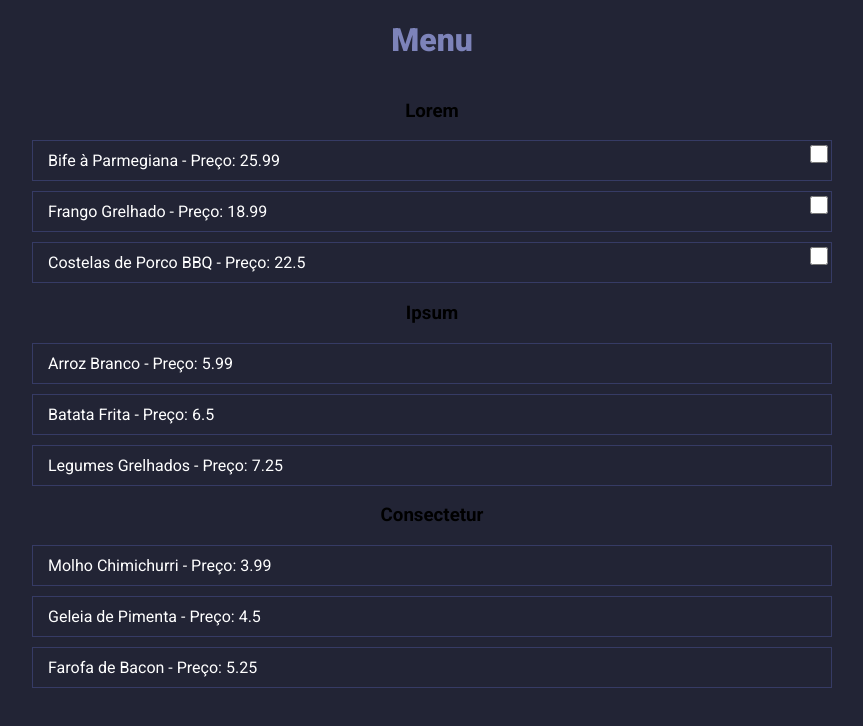
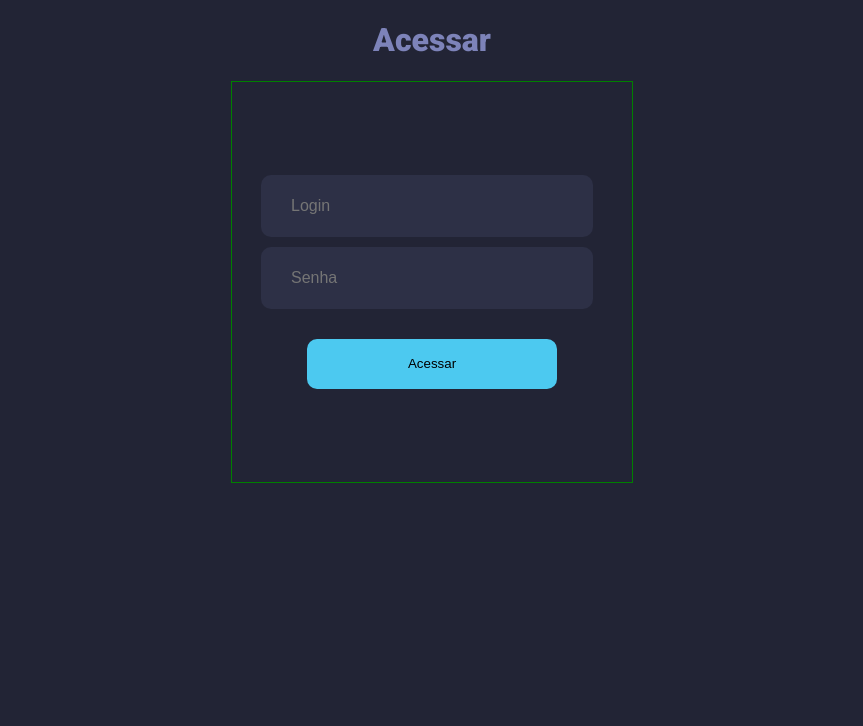
Before and after one commit to marcos-vieira-7/lista-de-tarefas, a React (Vite) app: page / in a window 1280 px wide. Shown: the top 726 px of the page, without its empty margins (208-1071 px from the left). Built offline with nearby package versions, Linux system fonts and the light colour scheme.

Commit message:
tela de login

```diff
--- a/src/App.jsx
+++ b/src/App.jsx
@@ -3,11 +3,13 @@ import ReactDOM from 'react-dom/client'
 import TodoList from './TodoList'
 import ListaCompras from './ListaCompras';
 import Menu from './Menu';
+import Login from './Login';
 
 ReactDOM.createRoot(document.getElementById('root')).render(
   <React.StrictMode>
     {/* <TodoList /> */}
     {/* <ListaCompras /> */}
-    <Menu />
+    {/* <Menu /> */}
+    <Login />
   </React.StrictMode>,
 )
--- /dev/null
+++ b/src/Login.jsx
@@ -0,0 +1,34 @@
+import React, { useEffect, useState} from "react";
+import './TodoList.css';
+
+export default function Login() {
+
+    const [login, setLogin] = useState();
+    const [senha, setSenha] = useState();
+
+    return(
+        <div>
+            <h1>Acessar</h1>
+            <div className="div_login">
+                    <input
+                    className="inputDefault"
+                    id="input-login"
+                    type="text"
+                    placeholder="Login"
+                    value={login}
+                    onChange={(e)=>{setLogin(e.target.value)}}
+                    />
+                    <input
+                    className="inputDefault"
+                    id="input-password"
+                    type="password"
+                    placeholder="Senha"
+                    value={senha}
+                    onChange={(e)=>{setSenha(e.target.value)}}
+                    />
+                    <button className="buttonConfirm">Acessar</button>
+            </div>
+        </div>
+    )
+
+}
--- a/src/TodoList.css
+++ b/src/TodoList.css
@@ -4,6 +4,11 @@ body {
     background: #222435;
     font-family: 'Roboto', sans-serif;
 }
+
+/* body, html {
+    margin: 0;
+    padding: 0;
+  } */
 
 *:focus{
     outline: none;
@@ -140,7 +145,15 @@ button.deleteAll:hover{
 }
 
 .myInput{
+
     margin-right: 10px;
+    margin-bottom: 10px;
+}
+
+.inputDefault{
+    width: 300px;
+    margin-right: 10px;
+    margin-bottom: 10px;
 }
 
 .item.completo span{
@@ -159,6 +172,31 @@ button.deleteAll:hover{
 }
 
 
+.div_login {
+
+    margin: 0 auto;
+    border: 1px solid green;
+    display: flex;
+    width: 400px;
+    height: 400px;
+    flex-direction: column; /* empilha itens verticalmente */
+    align-items: center; /* centraliza verticalmente */
+    justify-content: center; /* centraliza horizontalmente */
+}
+
+.buttonConfirm {
+    margin-top: 20px;
+    width: 250px;
+    height: 50px;
+    background-color: #4cc9f0;
+    border-radius: 10px;
+    border: none;
+}
+
+.buttonConfirm:active {
+    box-shadow: 0 4px 8px rgba(29, 121, 197, 0.2); /* Adiciona sombreamento ao pressionar o botão */
+  }
+
 @media screen and (max-width: 900px) {
     form{
         width: 100%;
```
